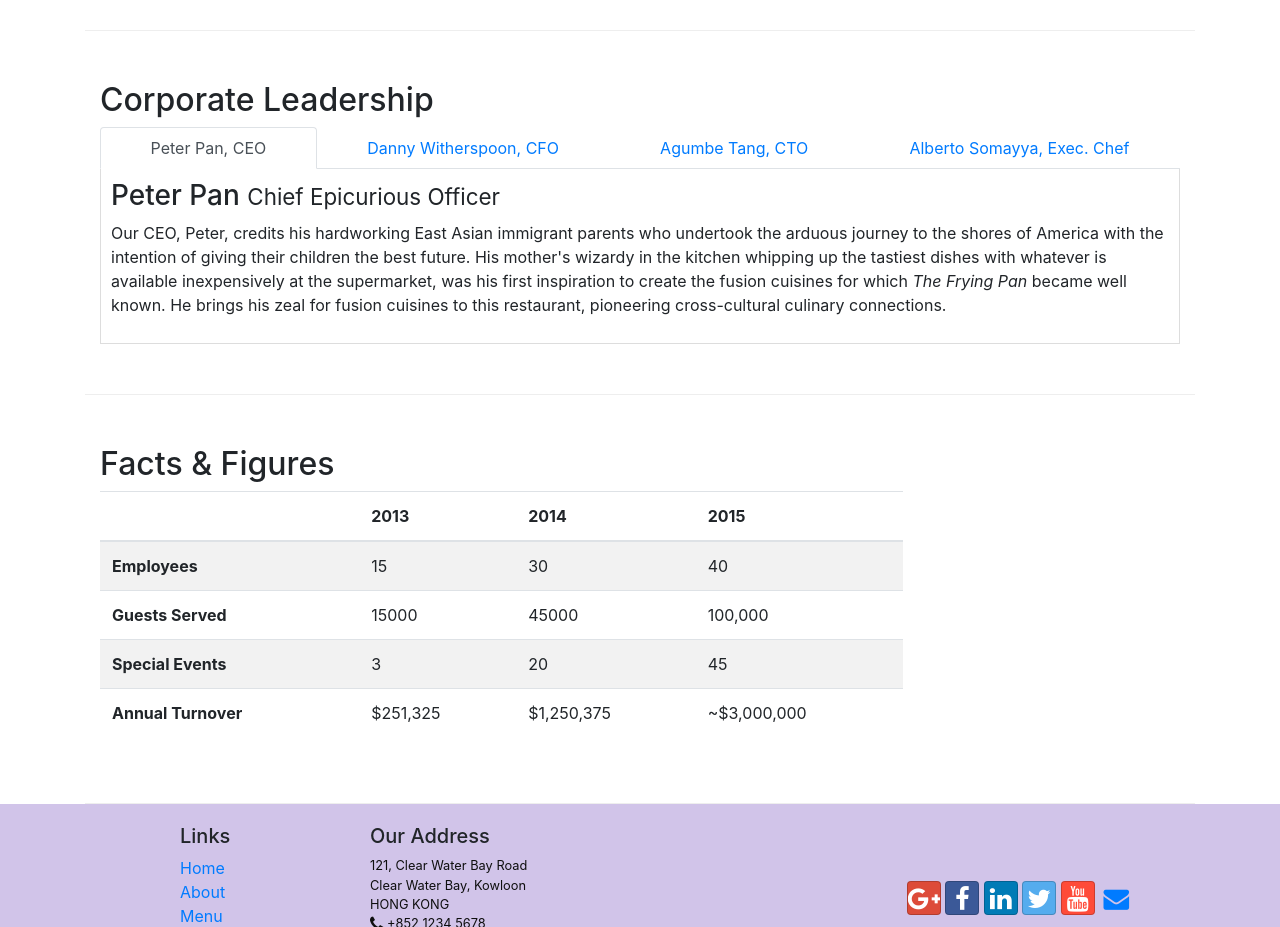
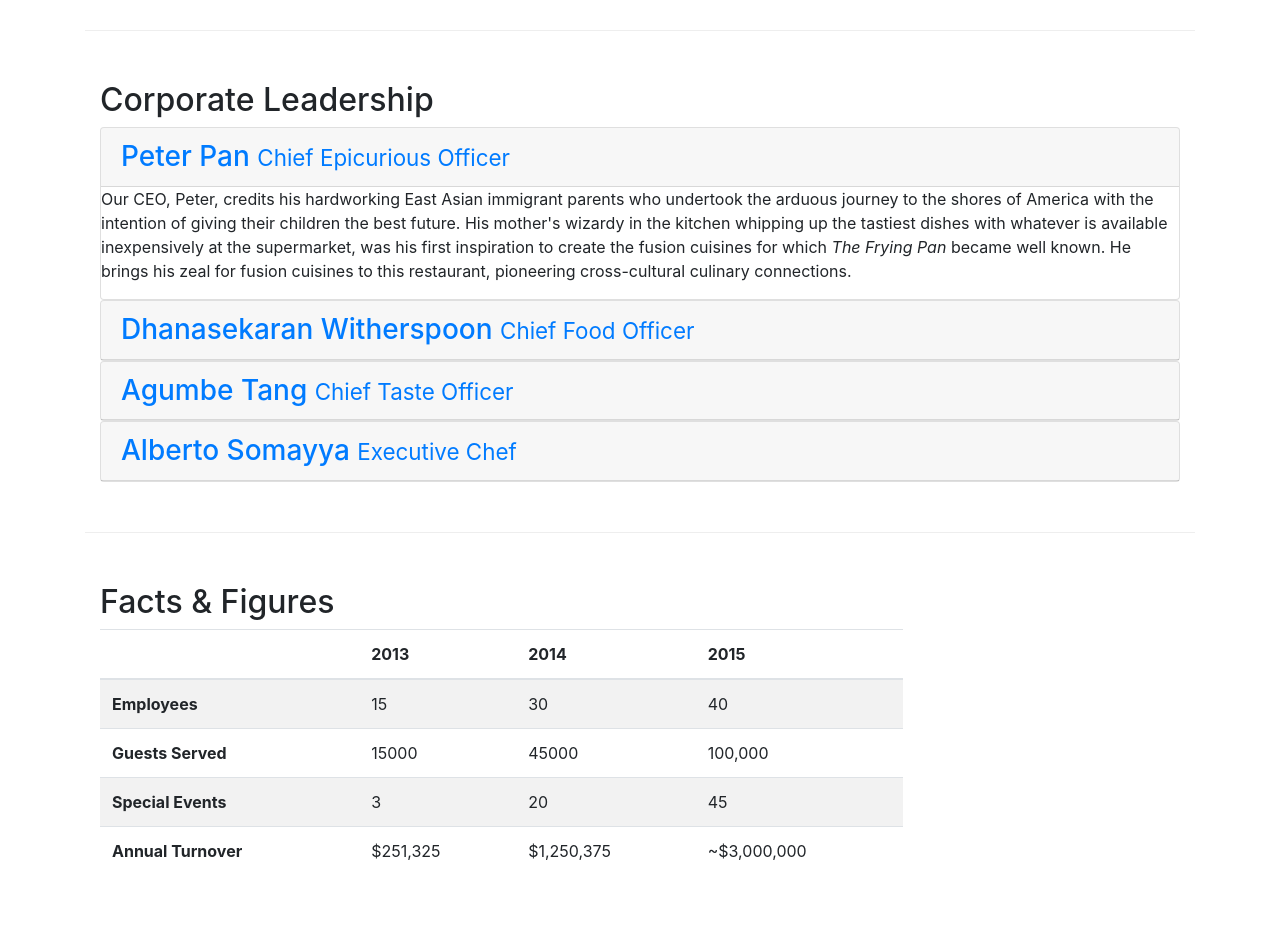
Before and after one commit to AliMetwally/conFusion, a website: page aboutus.html in a window 1280 px wide. Shown: the part 880-1807 px from the top of the page. Drawn offline with nearby package versions, Linux system fonts and the light colour scheme.

Commit message:
Accordion

```diff
--- a/aboutus.html
+++ b/aboutus.html
@@ -137,65 +137,94 @@
         <div class="row row-content">
             <div class="col">
                 <h2>Corporate Leadership</h2>
-                <ul class="nav nav-tabs nav-fill">
-                    <li class="nav-item">
-                        <a class="nav-link active" data-toggle="tab" role="tab" href="#peter">Peter Pan, CEO</a>
-                    </li>
-                    <li class="nav-item">
-                        <a class="nav-link" data-toggle="tab" role="tab" href="#danny">Danny Witherspoon, CFO</a>
-                    </li>
-                    <li class="nav-item">
-                        <a class="nav-link" data-toggle="tab" role="tab" href="#agumbe">Agumbe Tang, CTO</a>
-                    </li>
-                    <li class="nav-item">
-                        <a class="nav-link" data-toggle="tab" role="tab" href="#alberto">Alberto Somayya, Exec. Chef</a>
-                    </li>
-                </ul>
 
-                <div class="tab-content">
-                    <div role="tabpanel" class="tab-pane fade show active" id="peter">
-                        <h3>Peter Pan
+
+                <div id="accordion" role="tablist">
+                    <div class="card">
+                        <div class="card-header" role="tab" id="peterhead">
+                            <h3 class="mb-0">
+                                <a data-toggle="collapse" data-parent="#accordion" href="#peter">
+                                    Peter Pan
                                     <small>Chief Epicurious Officer</small>
+                                </a>
                             </h3>
-                        <p class="hidden-xs-down">Our CEO, Peter, credits his hardworking East Asian immigrant parents who undertook the arduous journey
-                            to the shores of America with the intention of giving their children the best future. His mother's
-                            wizardy in the kitchen whipping up the tastiest dishes with whatever is available inexpensively
-                            at the supermarket, was his first inspiration to create the fusion cuisines for which
-                            <em>The Frying Pan</em> became well known. He brings his zeal for fusion cuisines to this restaurant,
-                            pioneering cross-cultural culinary connections.</p>
                         </div>
-                    <div class="tab-pane fade" id="danny">
-                        <h3>Dhanasekaran Witherspoon
+                        <div role="tabpanel" class="collapse show" id="peter">
+                            <div class="card-block">
+                                <p class="hidden-xs-down">Our CEO, Peter, credits his hardworking East Asian immigrant parents who undertook the arduous
+                                    journey to the shores of America with the intention of giving their children the best
+                                    future. His mother's wizardy in the kitchen whipping up the tastiest dishes with whatever
+                                    is available inexpensively at the supermarket, was his first inspiration to create the
+                                    fusion cuisines for which
+                                    <em>The Frying Pan</em> became well known. He brings his zeal for fusion cuisines to this
+                                    restaurant, pioneering cross-cultural culinary connections.</p>
+                            </div>
+                        </div>
+                    </div>
+                    <!-- /.card -->
+
+                    <div class="card">
+                        <div class="card-header" role="tab" id="dannyhead">
+                            <h3 class="mb-0">
+                                <a class="collapsed" data-toggle="collapse" data-parent="#accordion" href="#danny">
+                                    Dhanasekaran Witherspoon
                                     <small>Chief Food Officer</small>
+                                </a>
                             </h3>
-                        <p class="hidden-xs-down">Our CFO, Danny, as he is affectionately referred to by his colleagues, comes from a long established
-                            family tradition in farming and produce. His experiences growing up on a farm in the Australian
-                            outback gave him great appreciation for varieties of food sources. As he puts it in his own words,
+                        </div>
+                        <div role="tabpanel" class="collapse" id="danny">
+                            <div class="card-block">
+                                <p class="hidden-xs-down">Our CFO, Danny, as he is affectionately referred to by his colleagues, comes from a long
+                                    established family tradition in farming and produce. His experiences growing up on a
+                                    farm in the Australian outback gave him great appreciation for varieties of food sources.
+                                    As he puts it in his own words,
                                     <em>Everything that runs, wins, and everything that stays, pays!</em>
                                 </p>
                             </div>
+                        </div>
+                    </div>
+                    <!-- card -->
 
-                    <div class="tab-pane fade" id="agumbe">
-                        <h3>Agumbe Tang
+                    <div class="card">
+                        <div class="card-header" role="tab" id="agumbehead">
+                            <h3 class="mb-0">
+                                <a class="collapsed" data-toggle="collapse" data-parent="#accordion" href="#agumbe">
+                                    Agumbe Tang
                                     <small>Chief Taste Officer</small>
+                                </a>
                             </h3>
-                        <p class="hidden-xs-down">Blessed with the most discerning gustatory sense, Agumbe, our CTO, personally ensures that every
-                            dish that we serve meets his exacting tastes. Our chefs dread the tongue lashing that ensues
-                            if their dish does not meet his exacting standards. He lives by his motto,
+                        </div>
+                        <div role="tabpanel" class="collapse" id="agumbe">
+                            <div class="card-block">
+                                <p class="hidden-xs-down">Blessed with the most discerning gustatory sense, Agumbe, our CTO, personally ensures that
+                                    every dish that we serve meets his exacting tastes. Our chefs dread the tongue lashing
+                                    that ensues if their dish does not meet his exacting standards. He lives by his motto,
                                     <em>You click only if you survive my lick.</em>
                                 </p>
                             </div>
+                        </div>
+                    </div>
+                    <!-- /.card -->
 
-                    <div class="tab-pane fade" id="alberto">
-                        <h3>Alberto Somayya
+                    <div class="card">
+                    <div class="card-header" role="tab" id="albertohead">
+                        <h3 class="mb-0">
+                                <a class="collapsed" data-toggle="collapse" data-parent="#accordion" href="#alberto">
+                            Alberto Somayya
                             <small>Executive Chef</small>
+                            </a>
                         </h3>
+                        </div>
+                        <div role="tabpanel" class="collapse" id="alberto">
+                                <div class="card-block">
                             <p class="hidden-xs-down">Award winning three-star Michelin chef with wide International experience having worked closely with
                             whos-who in the culinary world, he specializes in creating mouthwatering Indo-Italian fusion
                             experiences. He says,
                             <em>Put together the cuisines from the two craziest cultures, and you get a winning hit! Amma Mia!</em>
                         </p>
                         </div>
+                    </div>
+                </div> <!-- /.card -->
                 </div>
             </div>
 
```
Lines whose indentation alone changed are shown as unchanged.
